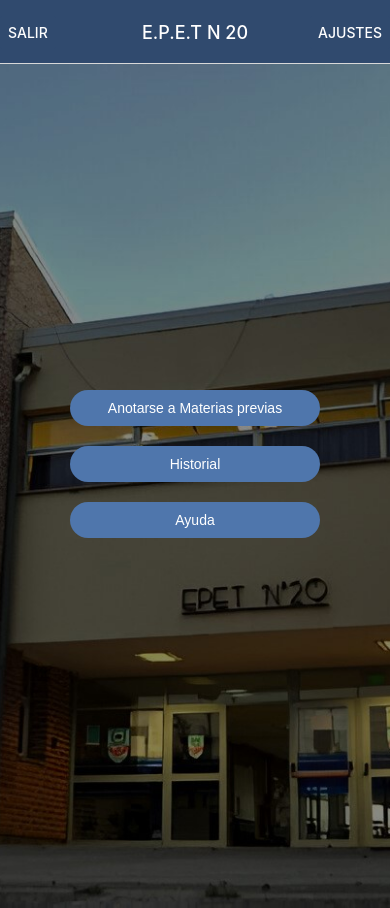
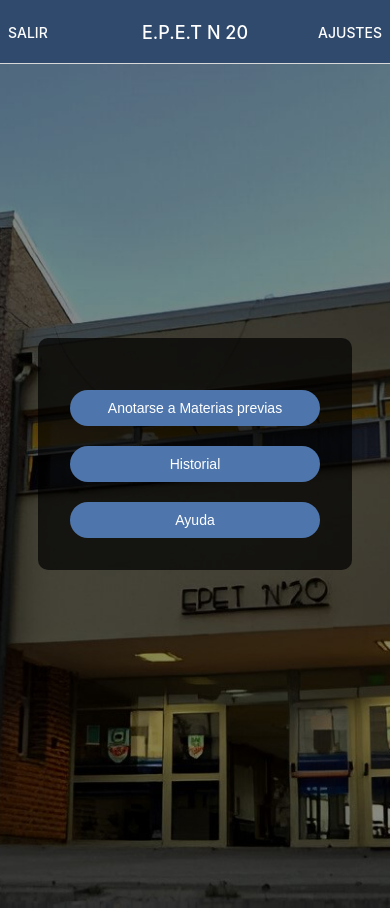
Before and after one commit to LuuAlveal/No_Hackeamos_Ni_La_Puerta, a React Native app: screen /Home in a window 390 px wide. Built offline with nearby package versions, Linux system fonts and the light colour scheme.

Commit message:
Poniendo en negro el fondo de los botones del home

```diff
--- a/screens/Home.jsx
+++ b/screens/Home.jsx
@@ -10,9 +10,10 @@ export default function Home(props) {
     }
     const style = StyleSheet.create({
         container: {
-            flex: 1,
-            justifyContent: 'center',
-            alignItems: 'center'
+            backgroundColor: 'rgba(0, 0, 0, 0.7)',
+            borderRadius:10,
+            margin: '1rem',
+            padding: '2rem',
         },
         containerButton: {
             alignItems: 'center'
```
